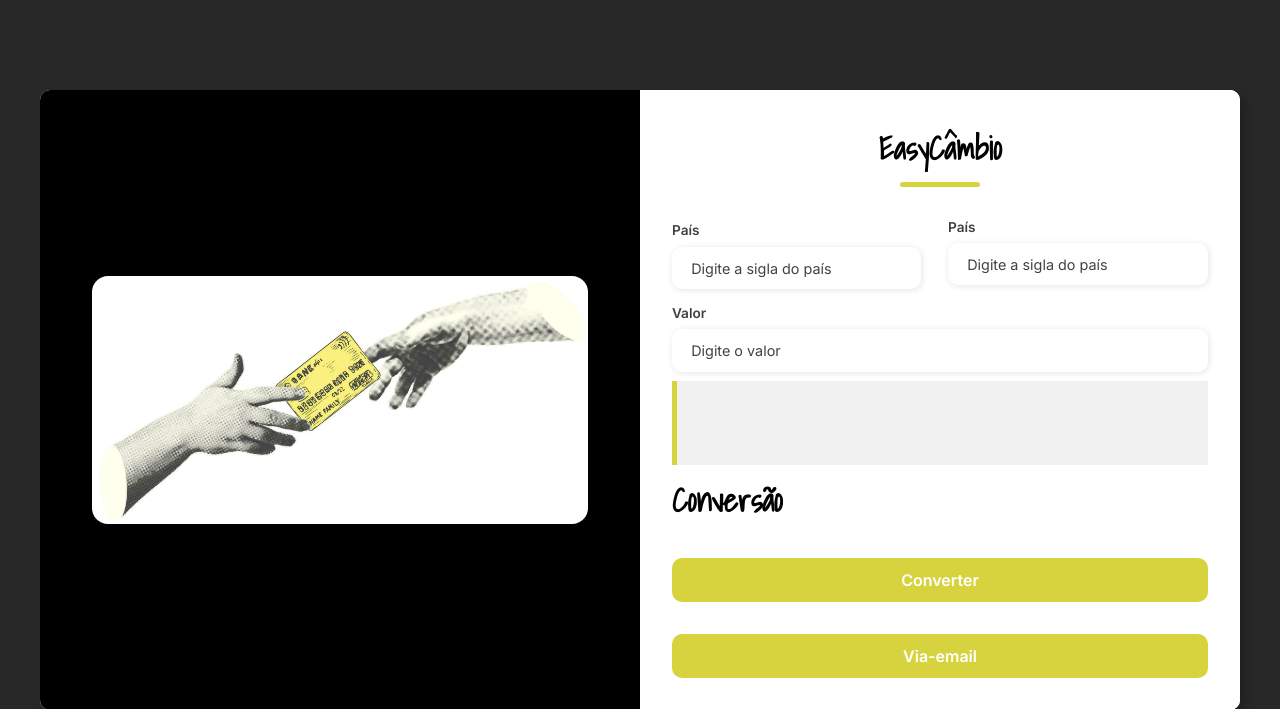
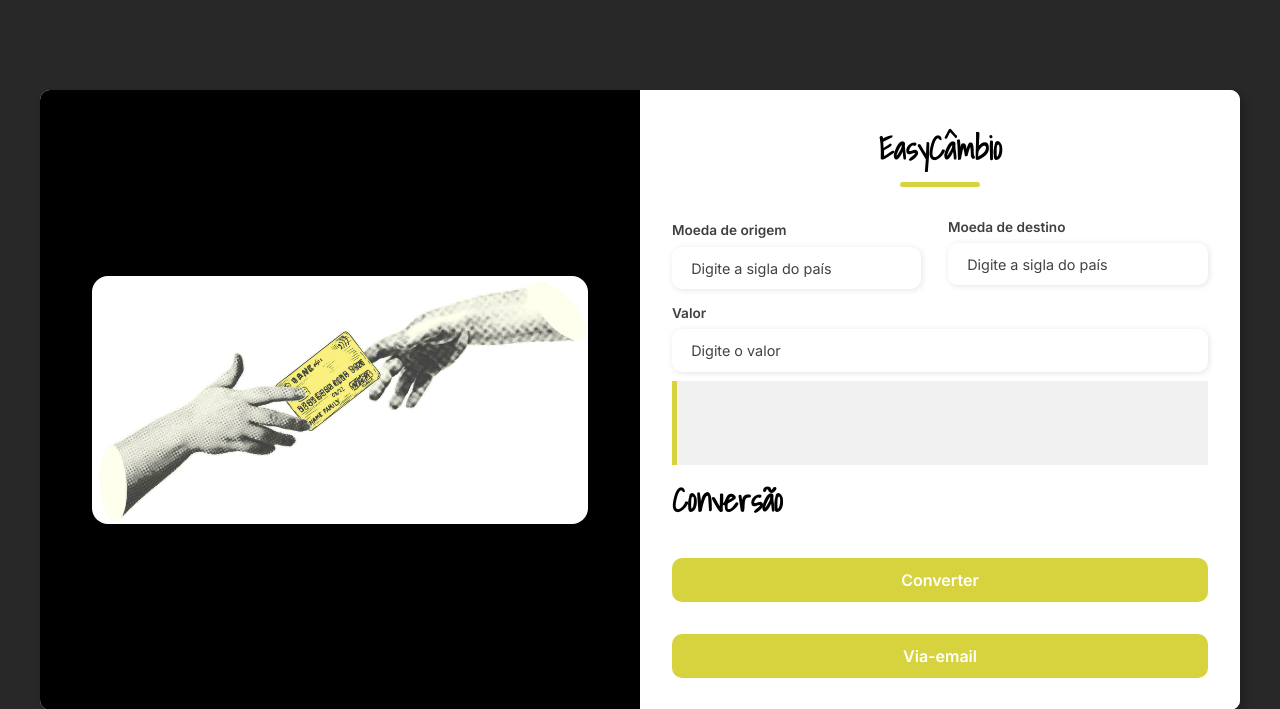
Before and after one commit to getwes/EasyCambio, a Flask app: page / in a window 1280 px wide. Shown: the top 709 px of the page. Run offline with Flask 3, Linux system fonts and the light colour scheme.

Commit message:
atualização

```diff
--- a/templates/home.html
+++ b/templates/home.html
@@ -27,8 +27,8 @@
 
                     <div class="input-box">
                         <form action="/converter" method="POST">
-                        <label for="pais1">País</label>
-                        <input id="pais1" type="text" name="de" list="lista-paises" placeholder="Digite a sigla do país">
+                        <label for="pais1">Moeda de origem</label>
+                        <input id="pais1" type="text" name="de" required value="{{ de or '' }}" list="lista-paises" placeholder="Digite a sigla do país">
 
                         <datalist id="lista-paises">
                             <option value="BRL">Real - Brasil</option>
@@ -82,8 +82,8 @@
                     </div>
 
                     <div class="input-box">
-                        <label for="pais2">País</label>
-                        <input id="pais2" type="text" name="para" list="lista-paises" placeholder="Digite a sigla do país">
+                        <label for="pais2">Moeda de destino</label>
+                        <input id="pais2" type="text" name="para" required value="{{ de or '' }}" list="lista-paises" placeholder="Digite a sigla do país">
 
                         <datalist id="lista-paises">
                             <option value="BRL">Real - Brasil</option>
@@ -138,7 +138,7 @@
 
                     <div class="input-box">
                         <label for="valor">Valor</label>
-                        <input id="valor" type="number" name="valor" placeholder="Digite o valor">
+                        <input id="valor" type="number"  step="0.01" name="valor" required value="{{ valor or '' }}" placeholder="Digite o valor">
                     </div>
 
                 </div>
```
